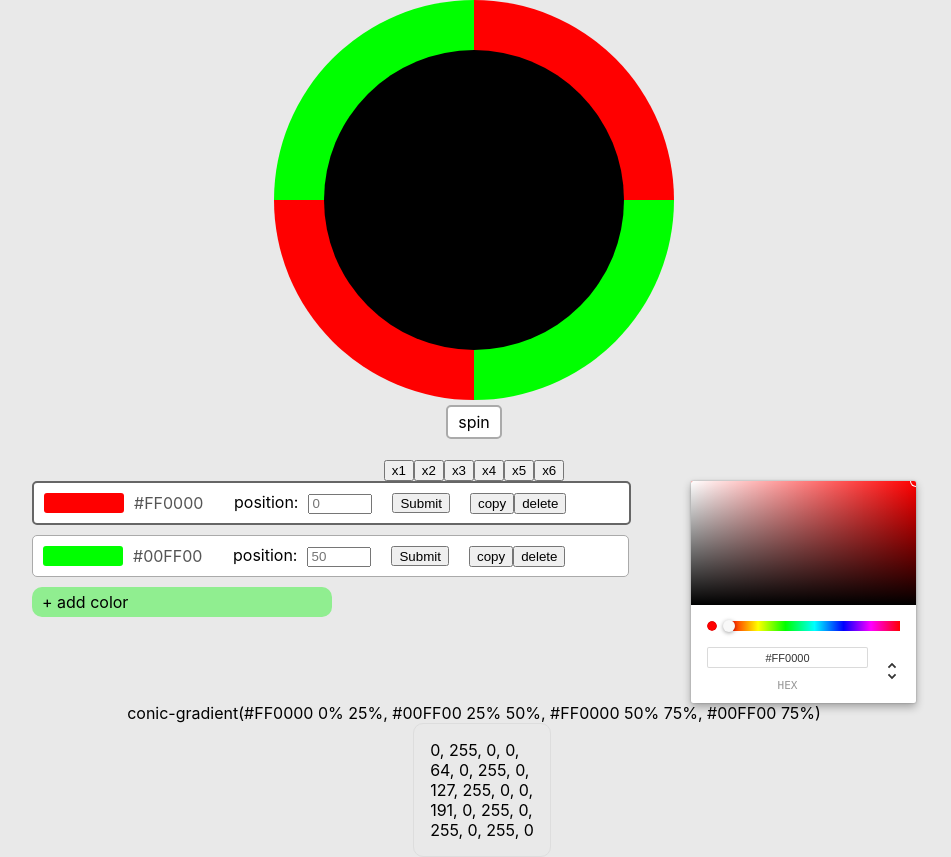
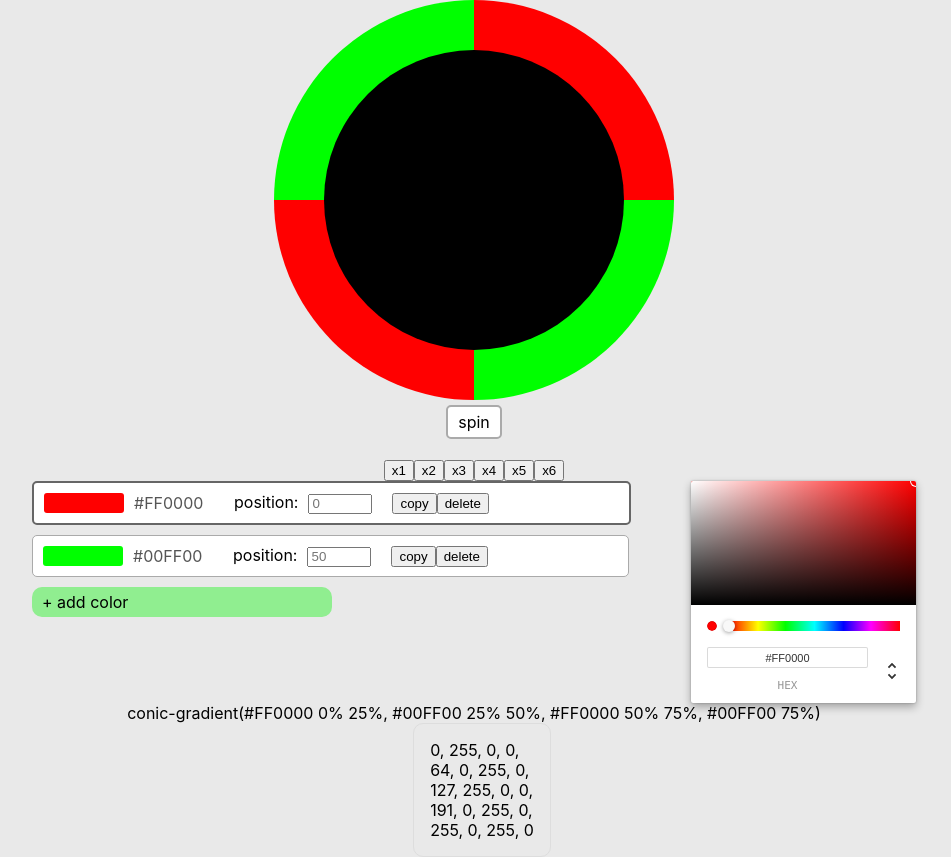
Before and after one commit to edabot/palette-library, a Next.js app: page /wheel in a window 1280 px wide. Shown: the whole page, without its empty margins (166-1117 px from the left). Built offline with nearby package versions, Linux system fonts and the light colour scheme.

Commit message:
reset form after submit and remove button

```diff
--- a/pages/wheel.js
+++ b/pages/wheel.js
@@ -144,6 +144,7 @@ const ColorItem = ({
     const handleSubmit = (e) => {
         e.preventDefault()
         updateColor(color, e.currentTarget[0].value, index)
+        e.target.reset()
     }
 
     const style = {}
@@ -175,7 +176,6 @@ const ColorItem = ({
                         max="100"
                         onChange={handlePositionChange}
                     />
-                    <input type="submit" value="Submit" />
                 </form>
             </div>
             <button onClick={handleCopyColor}>copy</button>
```
